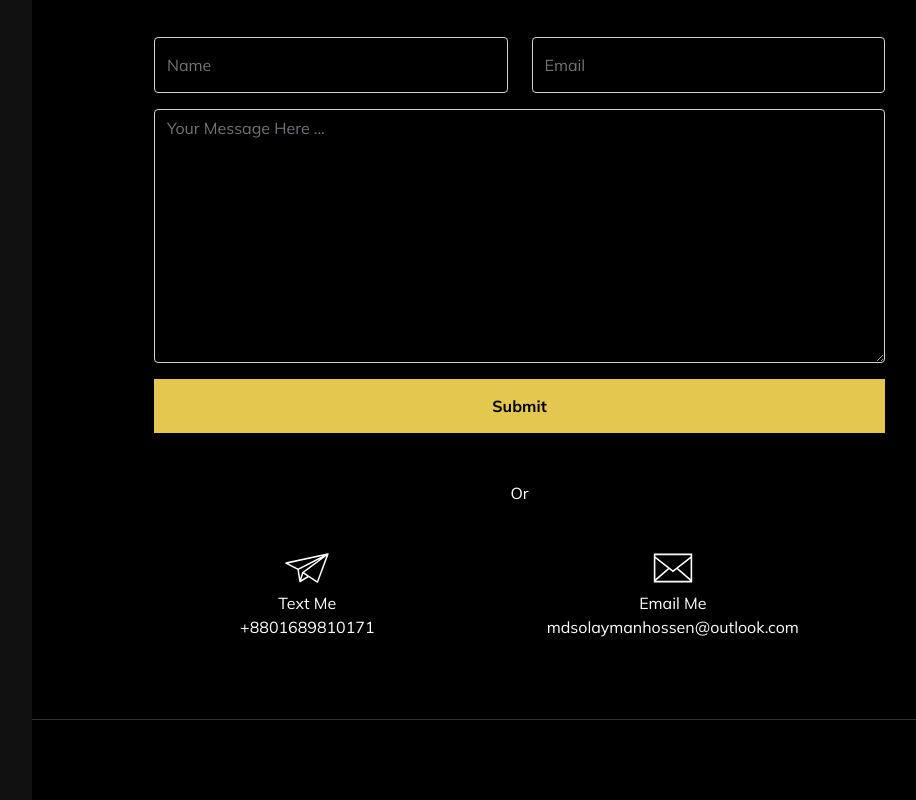
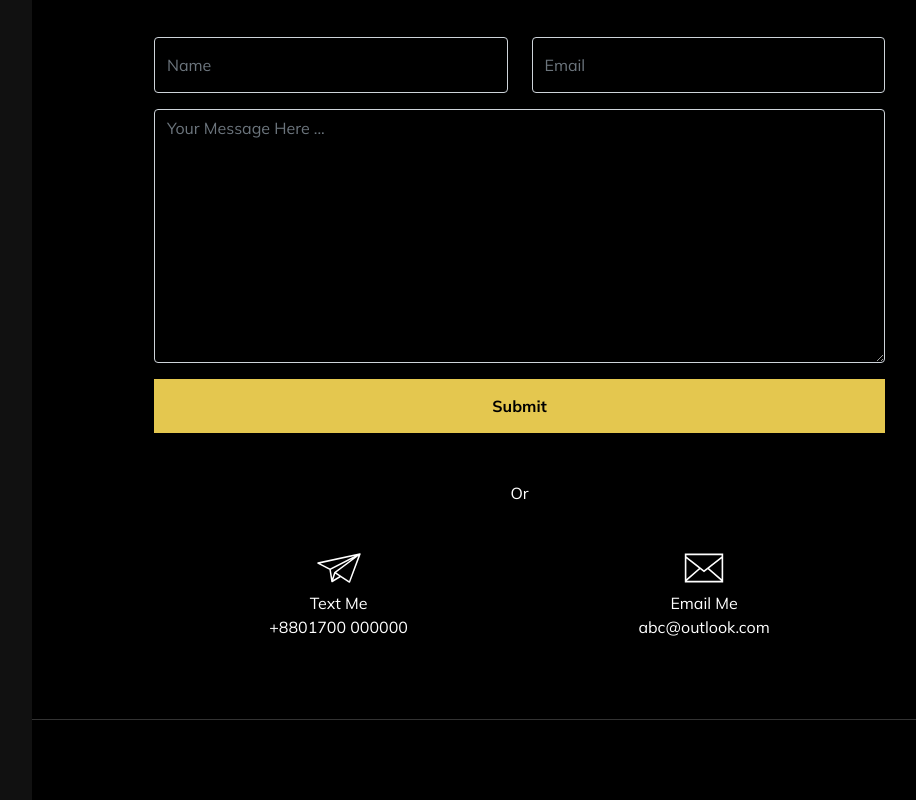
Before and after one commit to coderasad/portfolio-site, a plain HTML site: page index.html in a window 1280 px wide. Shown: the part 3396-4196 px from the top of the page, without its empty margins (318-1234 px from the left). Drawn offline with Linux system fonts and the light colour scheme.

Commit message:
Update index.html

```diff
--- a/index.html
+++ b/index.html
@@ -314,14 +314,14 @@
                                 <ul class="text-center">
                                     <li class="mb-2"><img class="img-fluid" src="assets/image/tel.svg" alt=""></li>
                                     <li>Text Me</li>
-                                    <li>+8801689810171</li>
+                                    <li>+8801700 000000</li>
                                 </ul>
                             </div>
                             <div class="flex-item">
                                 <ul class="text-center">
                                     <li class="mb-2"><img class="img-fluid" src="assets/image/email2.svg" alt=""></li>
                                     <li>Email Me</li>
-                                    <li>mdsolaymanhossen@outlook.com</li>
+                                    <li>abc@outlook.com</li>
                                 </ul>
                             </div>
                         </div>
```
